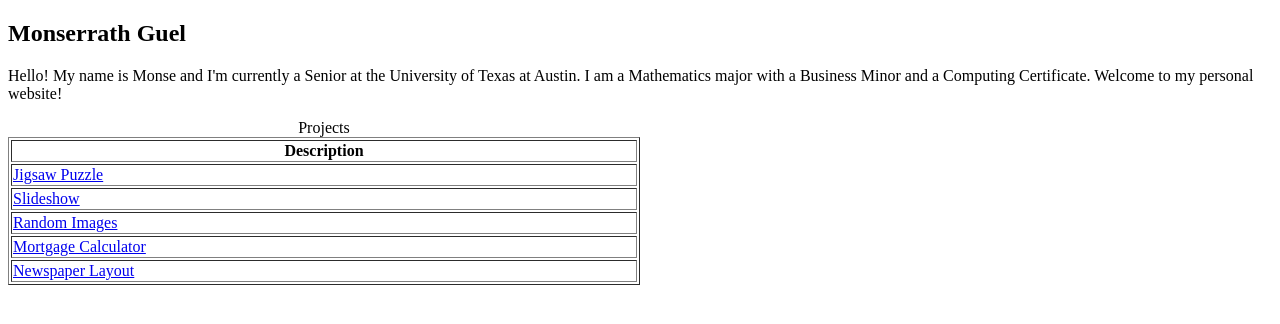
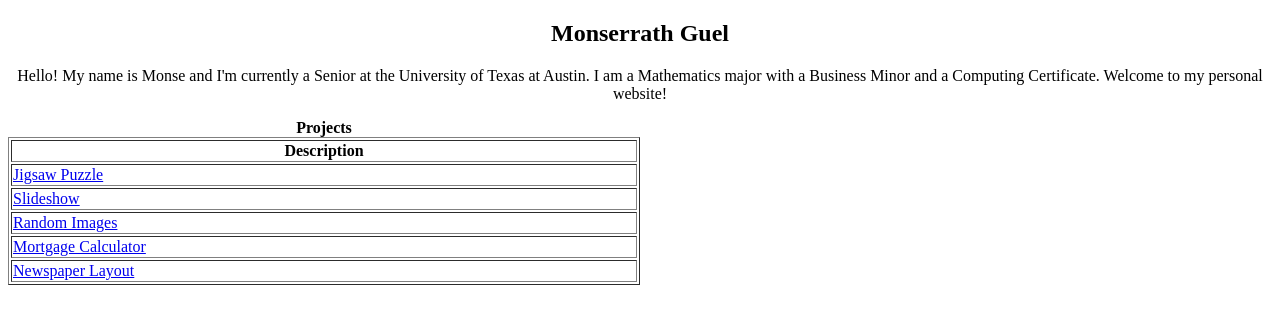
Before and after one commit to monseg02/monseg02.github.io, a PHP site: page / in a window 1280 px wide. Shown: the top 324 px of the page. Run offline with PHP 8.4, Linux system fonts and the light colour scheme.

Commit message:
center align

```diff
--- a/index.css
+++ b/index.css
@@ -1,11 +1,17 @@
-.row:after{
+/*.row:after{
     content:"";
     display:table;
     clear:both;
 }
-/*.column {
+.column {
     float:left;
     width:50%;
     padding:10px;
     height:300px; Should be removed. Only for demonstration
 }*/
+.name_title{
+	text-align: center;
+}
+.intro_paragraph{
+	text-align: center;
+}
--- a/index.html
+++ b/index.html
@@ -12,13 +12,12 @@
 
 <body>
 	<div class="row">
-	<div class="column">
-		<h2>Monserrath Guel</h2>
-		<p>Hello! My name is Monse and I'm currently a Senior at the University of Texas at Austin. I am a Mathematics major with a Business Minor and a Computing Certificate. Welcome to my personal website!</p>
-	</div>
+		<div class="name_title"><h2>Monserrath Guel</h2></div>
+		<div class="intro_paragraph"><p>Hello! My name is Monse and I'm currently a Senior at the University of Texas at Austin. I am a Mathematics major with a Business Minor and a Computing Certificate. Welcome to my personal website!</p></div>
+
 	<div class="column">
 		<table border="1" style="width:50%">
-			<caption>Projects</caption>
+			<caption><b>Projects</b></caption>
 				<tr>
 					<th>Description</th>
 				</tr>
```
